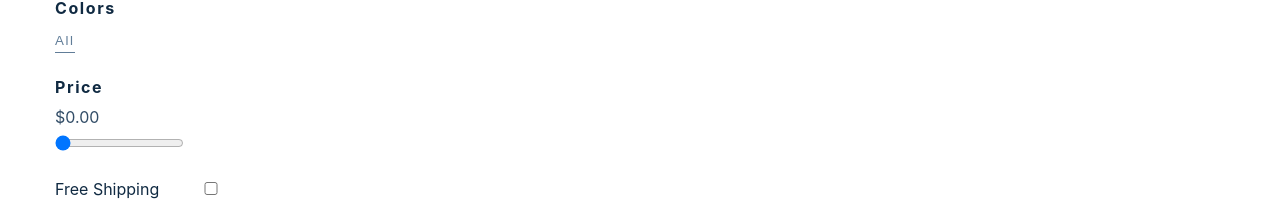
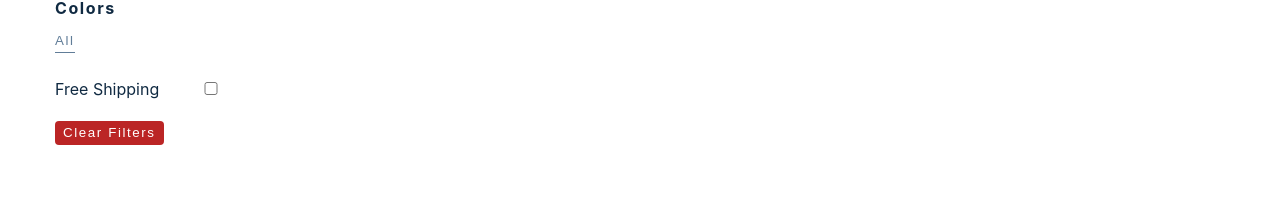
Before and after one commit to rizux007/comfy_sloth_react_typescript, a React (Vite) app: page /comfy_sloth_react_typescript/products in a window 1280 px wide. Shown: the part 508-715 px from the top of the page. Built offline with nearby package versions, Linux system fonts and the light colour scheme; no server answers.

Commit message:
Finsh & bug fix

```diff
--- a/src/components/Filters.tsx
+++ b/src/components/Filters.tsx
@@ -4,7 +4,7 @@ import {
   clearFilters,
   updateFilters,
 } from "../slices/filterSlice";
-import { formatPrice, getUniqueValues } from "../utils/helpers";
+import { getUniqueValues } from "../utils/helpers";
 import { FaCheck } from "react-icons/fa";
 import { useAppDispatch, useAppSelector } from "../hooks";
 import { useState } from "react";
@@ -15,7 +15,7 @@ const Filters = () => {
   const {
     allProducts,
     filteredProducts,
-    filters: { text, category, color, minPrice, maxPrice, price, shipping },
+    filters: { text, category, color, shipping },
   } = useAppSelector((state: { filters: FilterState }) => state.filters);
 
   const categories = getUniqueValues(allProducts, "category");
@@ -79,18 +79,18 @@ const Filters = () => {
     );
   };
 
-  const handlePriceChange = (e: React.ChangeEvent<HTMLInputElement>) => {
-    const priceValue = Number(e.target.value);
-    dispatch(
-      updateFilters({
-        name: "filteredProducts",
-        value: priceValue,
-        filtered: allProducts.filter(
-          (product) => Number(product.attributes.price) <= priceValue
-        ),
-      })
-    );
-  };
+  // const handlePriceChange = (e: React.ChangeEvent<HTMLInputElement>) => {
+  //   const priceValue = Number(e.target.value);
+  //   dispatch(
+  //     updateFilters({
+  //       name: "filteredProducts",
+  //       value: priceValue,
+  //       filtered: allProducts.filter(
+  //         (product) => Number(product.attributes.price) <= priceValue
+  //       ),
+  //     })
+  //   );
+  // };
   const handleShippingChange = (e: React.ChangeEvent<HTMLInputElement>) => {
     const shippingChecked = e.target.checked;
 
@@ -223,10 +223,9 @@ const Filters = () => {
             </div>
           </div>
 
-          <div className="form-control">
+          {/* <div className="form-control">
             <h5>price</h5>
             <p className="price">{formatPrice(price)}</p>
-            {/* <p className="price">{price}</p> */}
             <input
               type="range"
               name="price"
@@ -235,7 +234,7 @@ const Filters = () => {
               value={price}
               onChange={handlePriceChange}
             />
-          </div>
+          </div>  */}
 
           <div className="form-control shipping">
             <label htmlFor="shipping">free shipping</label>
```
Also changed, not shown: 1 other file (tests, documents, lock files or other folders).
